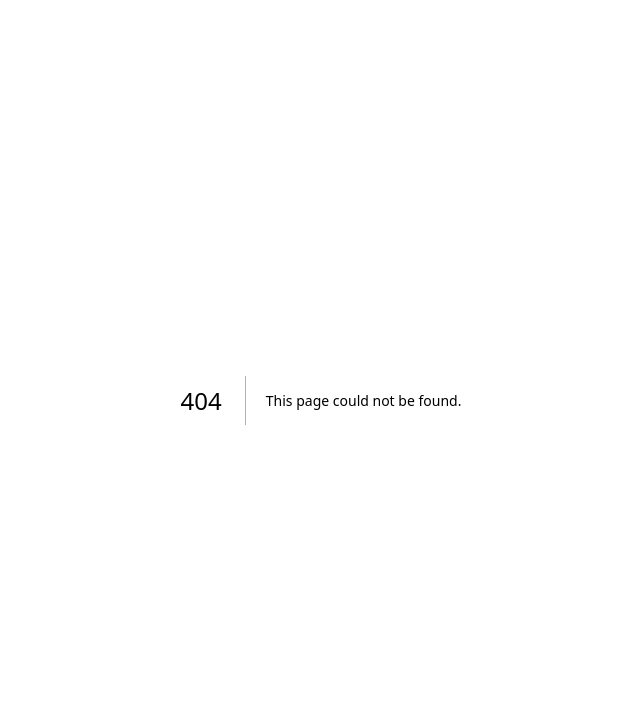
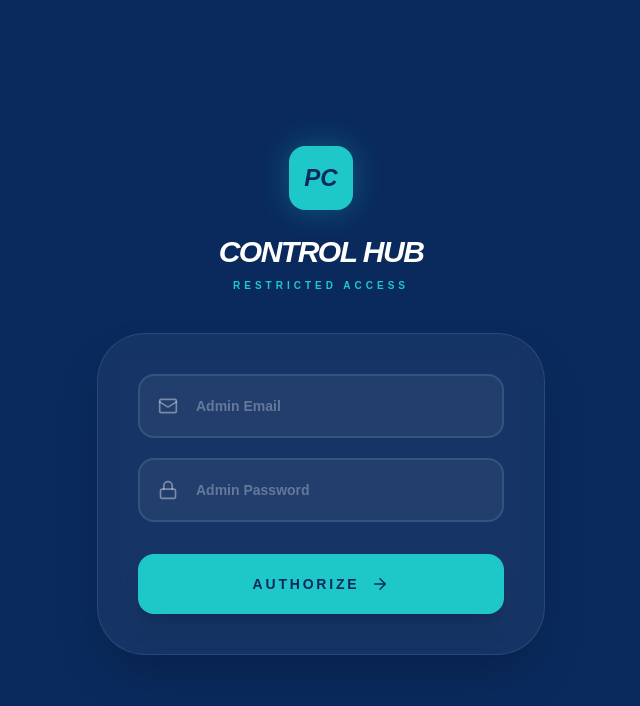
Before and after one commit to Bismark-P/precede-concepts, a Next.js app: page /admin/login in a window 1280 px wide. Before the commit this address had no page. Shown: the top 706 px of the page, without its empty margins (319-959 px from the left). Built offline with nearby package versions, Linux system fonts and the light colour scheme; no server answers.

Commit message:
admin login

```diff
--- a/app/admin/add/page.tsx
+++ b/app/admin/add/page.tsx
@@ -10,6 +10,7 @@ export default function AdminAddEvent() {
   const [loading, setLoading] = useState(false);
   const [showSuccess, setShowSuccess] = useState(false);
   const [isSalaryDisclosed, setIsSalaryDisclosed] = useState(true);
+  const [isFree, setIsFree] = useState(false); // New state for Free toggle
 
   const [formData, setFormData] = useState<any>({
     category: 'event',
@@ -46,6 +47,11 @@ export default function AdminAddEvent() {
       finalData.salary_range = 'Undisclosed';
     }
 
+    // Handle Free event/place logic
+    if (formData.category !== 'job' && isFree) {
+      finalData.price = 'Free';
+    }
+
     const { error } = await supabase.from('jobs').insert([finalData]);
 
     if (!error) {
@@ -59,6 +65,7 @@ export default function AdminAddEvent() {
         is_featured: false,
         parent_id: null
       });
+      setIsFree(false); // Reset Free toggle
       window.scrollTo(0, 0);
 
       // Auto-hide success message after 5 seconds
@@ -134,11 +141,14 @@ export default function AdminAddEvent() {
                 </div>
               </div>
               <div>
-                <label className={labelClass}>Recurring Day (Optional)</label>
-                <select className={inputClass} value={formData.recurring_day} onChange={(e) => setFormData({...formData, recurring_day: e.target.value})}>
-                  <option value="">None (One-time)</option>
-                  {['Monday', 'Tuesday', 'Wednesday', 'Thursday', 'Friday', 'Saturday', 'Sunday'].map(d => <option key={d} value={d}>{d}</option>)}
-                </select>
+                {/* UPGRADED RECURRING FIELD: Now accepts flexible custom text */}
+                <label className={labelClass}>Schedule / Recurrence</label>
+                <input
+                  className={inputClass}
+                  placeholder="e.g. Mon-Sat, 9AM-5PM"
+                  value={formData.recurring_day}
+                  onChange={(e) => setFormData({...formData, recurring_day: e.target.value})}
+                />
               </div>
             </div>
           </div>
@@ -186,15 +196,30 @@ export default function AdminAddEvent() {
               <div>
                  <div className="flex justify-between items-center mb-1.5 px-1">
                   <label className={labelClass}>{formData.category === 'job' ? 'Salary Range' : 'Entry Price'}</label>
-                  {formData.category === 'job' && (
+
+                  {/* Dynamic Toggle: Shows "Undisclosed" for Jobs, "Free" for everything else */}
+                  {formData.category === 'job' ? (
                     <label className="flex items-center gap-1 text-[8px] font-black uppercase text-[#1FC8C8] cursor-pointer">
                       <input type="checkbox" checked={!isSalaryDisclosed} onChange={() => setIsSalaryDisclosed(!isSalaryDisclosed)} /> Undisclosed
                     </label>
+                  ) : (
+                    <label className="flex items-center gap-1 text-[8px] font-black uppercase text-[#1FC8C8] cursor-pointer">
+                      <input
+                        type="checkbox"
+                        checked={isFree}
+                        onChange={() => {
+                          setIsFree(!isFree);
+                          if (!isFree) setFormData({...formData, price: 'Free'});
+                          else setFormData({...formData, price: ''});
+                        }}
+                      /> Free
+                    </label>
                   )}
                 </div>
+
                 <input
-                  disabled={formData.category === 'job' && !isSalaryDisclosed}
-                  className={`${inputClass} disabled:opacity-30`}
+                  disabled={(formData.category === 'job' && !isSalaryDisclosed) || (formData.category !== 'job' && isFree)}
+                  className={`${inputClass} disabled:opacity-30 disabled:bg-slate-100 disabled:cursor-not-allowed`}
                   placeholder={formData.category === 'job' ? "GHS..." : "Price or Free"}
                   value={formData.category === 'job' ? formData.salary_range : formData.price}
                   onChange={(e) => formData.category === 'job' ? setFormData({...formData, salary_range: e.target.value}) : setFormData({...formData, price: e.target.value})}
--- /dev/null
+++ b/app/admin/layout.tsx
@@ -0,0 +1,51 @@
+'use client'
+import { useEffect, useState } from 'react'
+import { useRouter, usePathname } from 'next/navigation'
+import { supabase } from '@/app/lib/supabase'
+
+export default function AdminLayout({ children }: { children: React.ReactNode }) {
+  const [loading, setLoading] = useState(true)
+  const router = useRouter()
+  const pathname = usePathname()
+
+  useEffect(() => {
+    const enforceSecurity = async () => {
+      // 1. Check for an active session
+      const { data: { session } } = await supabase.auth.getSession()
+
+      // 2. If NO session and they are trying to access an admin page, kick them to login
+      if (!session && pathname !== '/admin/login') {
+        router.push('/admin/login')
+      }
+      // 3. If they DO have a session and are on the login page, push them to the dashboard
+      else if (session && pathname === '/admin/login') {
+        router.push('/admin')
+      }
+
+      setLoading(false)
+    }
+
+    enforceSecurity()
+
+    // 4. Listen for logouts and kick them out immediately
+    const { data: { subscription } } = supabase.auth.onAuthStateChange((_event, session) => {
+      if (!session && pathname !== '/admin/login') {
+        router.push('/admin/login')
+      }
+    })
+
+    return () => subscription.unsubscribe()
+  }, [pathname, router])
+
+  // Premium loading screen while verifying credentials
+  if (loading) {
+    return (
+      <div className="h-screen w-full bg-[#0A2A5E] flex flex-col items-center justify-center">
+        <div className="w-12 h-12 border-4 border-[#1FC8C8]/30 border-t-[#1FC8C8] rounded-full animate-spin mb-4" />
+        <p className="text-[#1FC8C8] font-black uppercase text-[10px] tracking-[0.5em] animate-pulse">VERIFYING CLEARANCE...</p>
+      </div>
+    )
+  }
+
+  return <>{children}</>
+}
--- /dev/null
+++ b/app/admin/login/page.tsx
@@ -0,0 +1,99 @@
+'use client'
+import { useState } from 'react'
+import { useRouter } from 'next/navigation'
+import { supabase } from '@/app/lib/supabase'
+import { Lock, Mail, ArrowRight, AlertCircle } from 'lucide-react'
+
+export default function AdminLogin() {
+  const [email, setEmail] = useState('')
+  const [password, setPassword] = useState('')
+  const [loading, setLoading] = useState(false)
+  const [error, setError] = useState('')
+  const router = useRouter()
+
+  const handleLogin = async (e: React.FormEvent) => {
+    e.preventDefault()
+    setLoading(true)
+    setError('')
+
+    // Attempt to sign in with Supabase
+    const { error } = await supabase.auth.signInWithPassword({
+      email,
+      password,
+    })
+
+    if (error) {
+      setError(error.message)
+      setLoading(false)
+    } else {
+      // Success! The layout.tsx will detect the session and the router will push to dashboard
+      router.push('/admin')
+    }
+  }
+
+  const inputClass = "w-full p-5 pl-14 bg-white/5 border-2 border-white/10 rounded-2xl font-bold text-white outline-none focus:border-[#1FC8C8] text-sm transition-all placeholder:text-white/30"
+
+  return (
+    <div className="h-screen bg-[#0A2A5E] flex items-center justify-center px-6 selection:bg-[#1FC8C8] selection:text-[#0A2A5E]">
+      <div className="w-full max-w-md">
+
+        {/* Branding */}
+        <div className="text-center mb-10">
+          <div className="w-16 h-16 bg-[#1FC8C8] rounded-2xl flex items-center justify-center font-black italic text-[#0A2A5E] text-2xl mx-auto mb-6 shadow-[0_0_30px_rgba(31,200,200,0.3)]">PC</div>
+          <h1 className="text-3xl font-black uppercase italic text-white tracking-tighter">Control Hub</h1>
+          <p className="text-[#1FC8C8] text-[10px] font-black uppercase tracking-[0.4em] mt-2">RESTRICTED ACCESS</p>
+        </div>
+
+        {/* Login Form */}
+        <form onSubmit={handleLogin} className="bg-white/5 p-8 md:p-10 rounded-[3rem] border border-white/10 shadow-2xl backdrop-blur-md">
+
+          {error && (
+            <div className="mb-6 p-4 bg-red-500/10 border border-red-500/50 rounded-2xl flex items-start gap-3 text-red-400 text-xs font-bold leading-relaxed">
+              <AlertCircle size={16} className="shrink-0 mt-0.5" />
+              <p>{error}</p>
+            </div>
+          )}
+
+          <div className="space-y-5">
+            <div className="relative group">
+              <Mail className="absolute left-5 top-1/2 -translate-y-1/2 text-white/40 group-focus-within:text-[#1FC8C8] transition-colors" size={20} />
+              <input
+                type="email"
+                required
+                placeholder="Admin Email"
+                className={inputClass}
+                value={email}
+                onChange={(e) => setEmail(e.target.value)}
+              />
+            </div>
+
+            <div className="relative group">
+              <Lock className="absolute left-5 top-1/2 -translate-y-1/2 text-white/40 group-focus-within:text-[#1FC8C8] transition-colors" size={20} />
+              <input
+                type="password"
+                required
+                placeholder="Admin Password"
+                className={inputClass}
+                value={password}
+                onChange={(e) => setPassword(e.target.value)}
+              />
+            </div>
+          </div>
+
+          <button
+            type="submit"
+            disabled={loading}
+            className="w-full mt-8 bg-[#1FC8C8] text-[#0A2A5E] p-5 rounded-2xl font-black uppercase text-sm tracking-[0.2em] shadow-xl hover:bg-white transition-all disabled:opacity-50 flex items-center justify-center gap-3 group"
+          >
+            {loading ? 'AUTHENTICATING...' : (
+              <>
+                AUTHORIZE <ArrowRight size={18} className="group-hover:translate-x-1 transition-transform" />
+              </>
+            )}
+          </button>
+        </form>
+
+      </div>
+    </div>
+  )
+}
```
